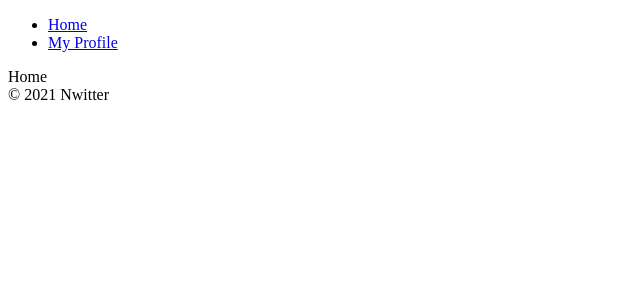
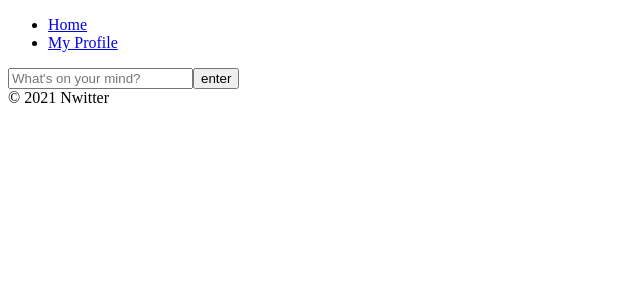
Before and after one commit to totoruo9/chatApp, a React (Create React App) app: page /#/ in a window 1280 px wide. Shown: the top 300 px of the page, without its empty margins (0-640 px from the left). Built offline with nearby package versions, Linux system fonts and the light colour scheme; no server answers; sample sign-in values are in the browser's storage.

Commit message:
[home, database] datebase 생성, 홈 form 영역 생성

```diff
--- a/src/fbase.js
+++ b/src/fbase.js
@@ -1,5 +1,6 @@
 import firebase from "firebase/app";
 import "firebase/auth";
+import "firebase/database";
 
 // Your web app's Firebase configuration
 const firebaseConfig = {
--- a/src/routes/Home.js
+++ b/src/routes/Home.js
@@ -1,4 +1,22 @@
-import React from 'react';
+import React, { useState } from 'react';
 
-const Home = () => <span>Home</span>;
+const Home = () => {
+    const [nweet, setNweet] = useState("");
+    const onSubmit = (e) => {
+        e.preventDefault();
+    };
+    const onChange = (e) => {
+        const {target:{value}} = e;
+        setNweet(value);
+    }
+    return(
+        <div>
+            <form onSubmit={onSubmit}>
+                <input value={nweet} onChange={onChange} type="text" placeholder="What's on your mind?" maxLength={120} />
+                <input type="submit" value="enter" />
+            </form>
+        </div>
+    )
+};
+
 export default Home;
```
